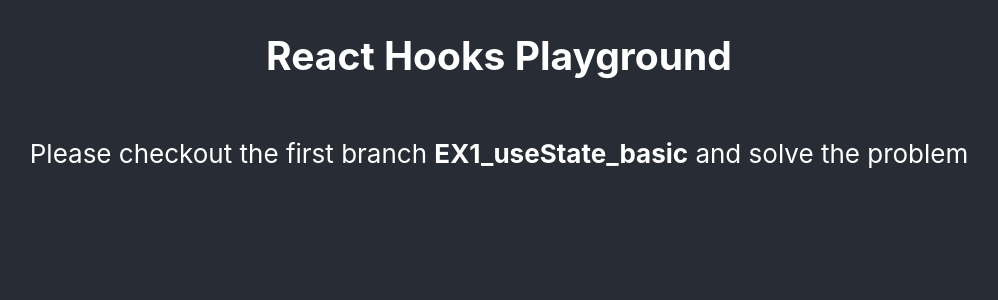
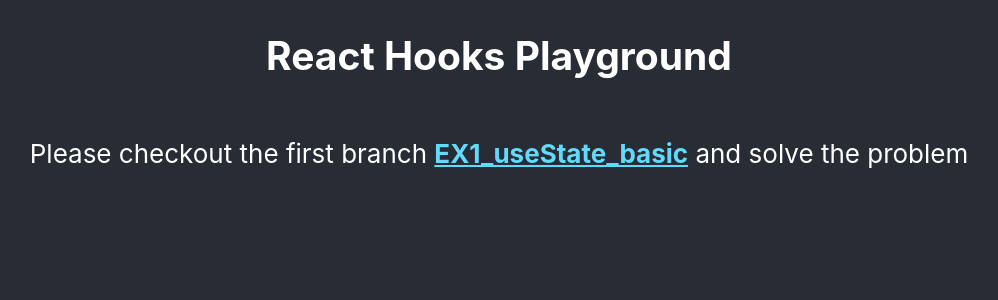
Before and after one commit to stefanolepera/react-hooks-playground, a React (Create React App) app: page / in a window 1280 px wide. Shown: the top 300 px of the page, without its empty margins (141-1139 px from the left). Built offline with nearby package versions, Linux system fonts and the light colour scheme; the HTML template or start-up script is replaced by a standard one.

Commit message:
updated Main.jsx

```diff
--- a/src/components/Main/Main.jsx
+++ b/src/components/Main/Main.jsx
@@ -1,20 +1,19 @@
 import React from 'react';
-import styled from 'styled-components';
-
-const MainWrapper = styled.div`
-    display: flex;
-    flex-direction: column;
-    align-item: center;
-    justify-content: center;
-`;
+import { MainWrapper, Link } from './Main.style';
 
 const Main = () => {
     return (
         <MainWrapper>
             <h2>React Hooks Playground</h2>
             <p>
-                Please checkout the first branch <b>EX1_useState_basic</b> and
-                solve the problem
+                Please checkout the first branch{' '}
+                <Link
+                    href="https://github.com/stefanolepera/react-hooks-playground/tree/EX1_useState_basic"
+                    target="_blank"
+                >
+                    <b>EX1_useState_basic</b>
+                </Link>{' '}
+                and solve the problem
             </p>
         </MainWrapper>
     );
--- /dev/null
+++ b/src/components/Main/Main.style.js
@@ -0,0 +1,12 @@
+import styled from 'styled-components';
+
+export const MainWrapper = styled.div`
+    display: flex;
+    flex-direction: column;
+    align-item: center;
+    justify-content: center;
+`;
+
+export const Link = styled.a`
+    color: #61dafb;
+`;
```
